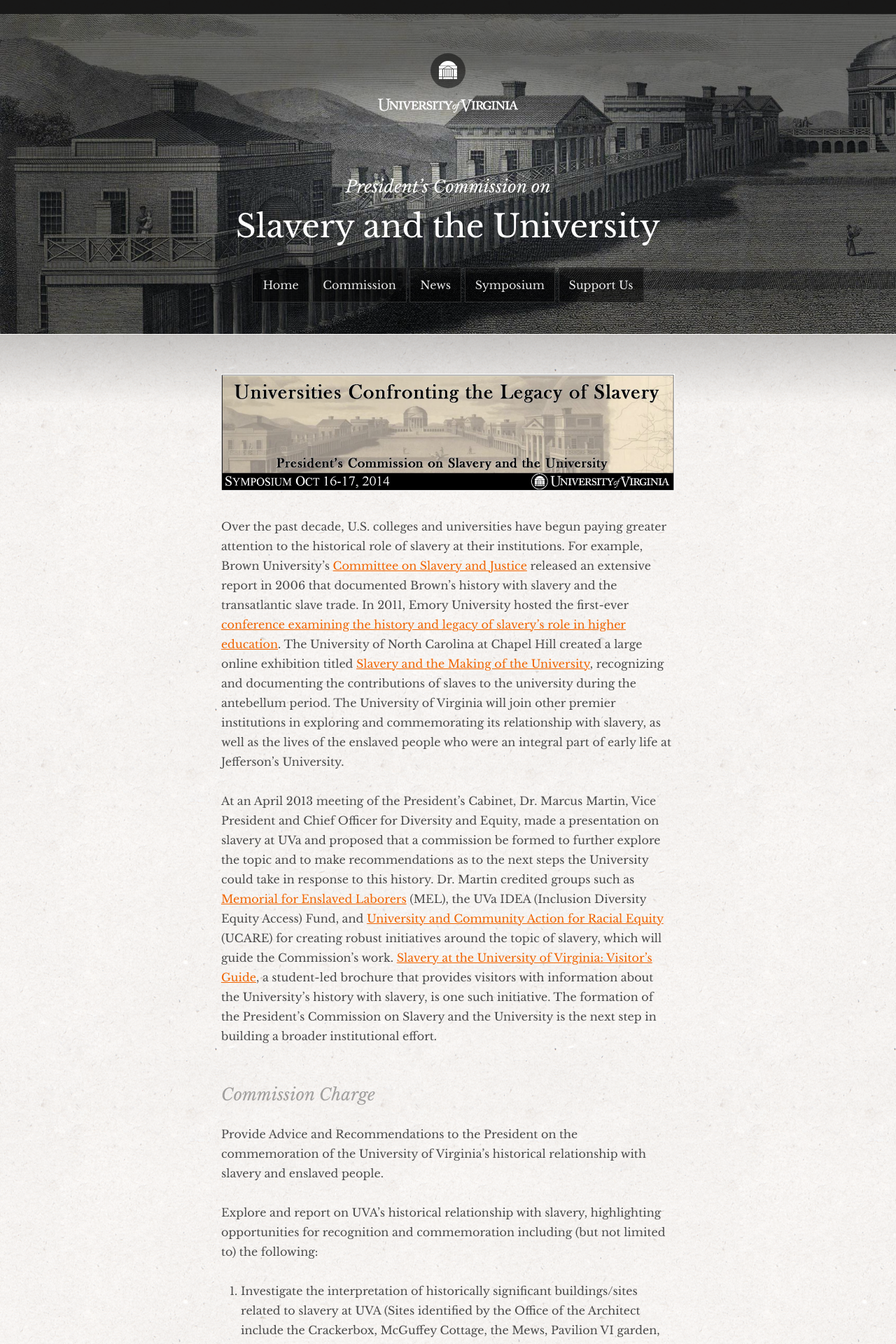
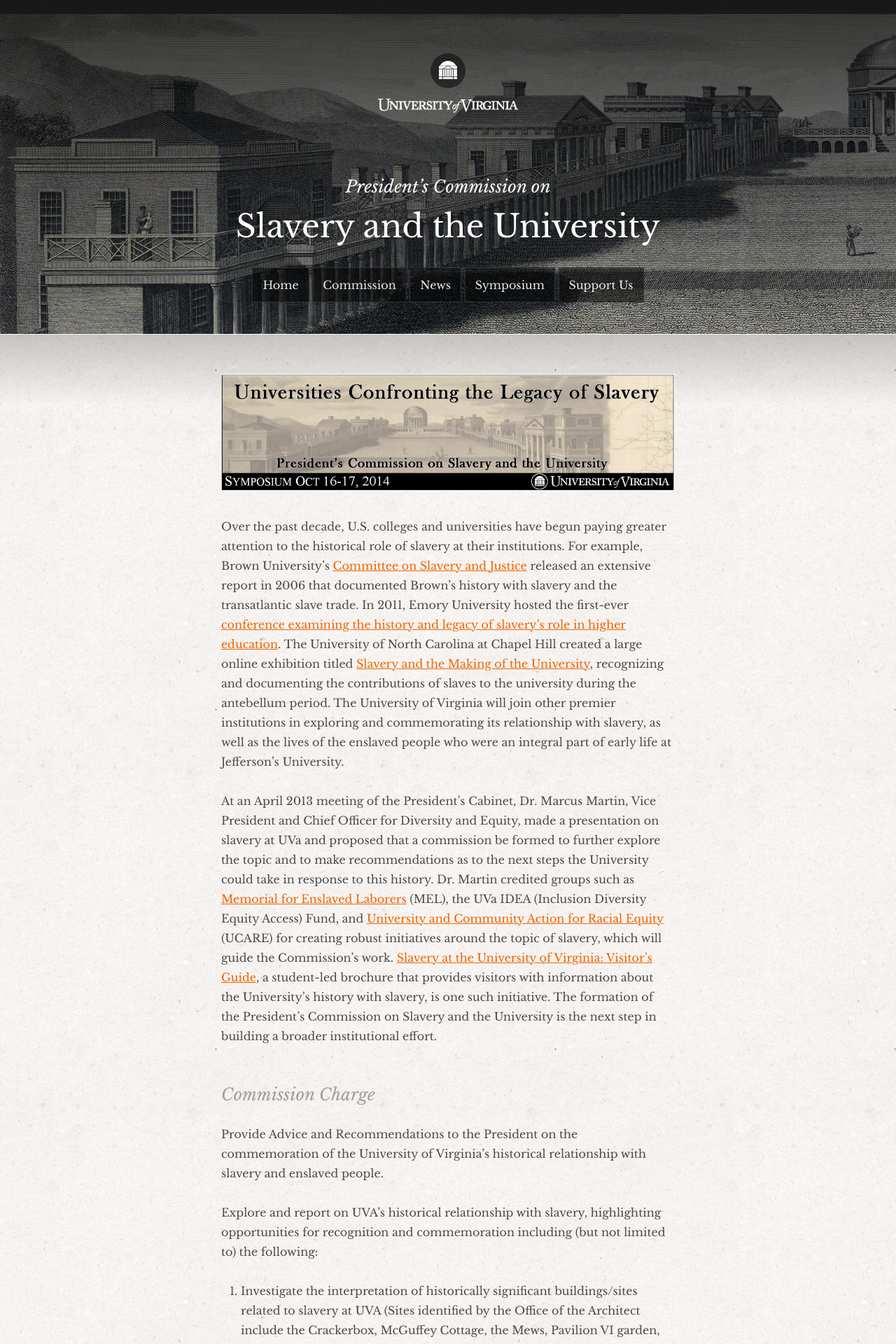
Before and after one commit to scholarslab/slavery, a Jekyll site: the page built from index.html, in a window 1280 px wide. Shown: the top 1920 px of the page at 70% size. Built offline with Jekyll 4.4.1, drawn with Linux system fonts in a browser that asks for light colours; some web fonts are replaced.

Commit message:
Let's try a linear gradient.

```diff
--- a/_sass/media/_screen.scss
+++ b/_sass/media/_screen.scss
@@ -281,11 +281,7 @@
 header[role=banner] {
     background-color: #333;
     @include background(
-        image-url('tanner-engraving.jpg') top left no-repeat
-    );
-
-    @include background(
-        radial-gradient(transparent, rgba(black, 0.55) 50%) top left no-repeat,
+        linear-gradient(top, rgba(black, .75), rgba(black, .25)) top left no-repeat,
         image-url('tanner-engraving.jpg') top left no-repeat
     );
     @include background-size('cover');
--- a/c/style.css
+++ b/c/style.css
@@ -718,12 +718,11 @@
 
   header[role=banner] {
     background-color: #333;
-    background: url('../i/tanner-engraving.jpg?1401723544') top left no-repeat;
-    background: -webkit-gradient(radial, 50% 50%, 0, 50% 50%, 50, color-stop(0%, transparent), color-stop(50%, rgba(0, 0, 0, 0.55))) top left no-repeat, url('../i/tanner-engraving.jpg?1401723544') top left no-repeat;
-    background: -webkit-radial-gradient(transparent, rgba(0, 0, 0, 0.55) 50%) top left no-repeat, url('../i/tanner-engraving.jpg?1401723544') top left no-repeat;
-    background: -moz-radial-gradient(transparent, rgba(0, 0, 0, 0.55) 50%) top left no-repeat, url('../i/tanner-engraving.jpg?1401723544') top left no-repeat;
-    background: -o-radial-gradient(transparent, rgba(0, 0, 0, 0.55) 50%) top left no-repeat, url('../i/tanner-engraving.jpg?1401723544') top left no-repeat;
-    background: radial-gradient(transparent, rgba(0, 0, 0, 0.55) 50%) top left no-repeat, url('../i/tanner-engraving.jpg?1401723544') top left no-repeat;
+    background: -webkit-gradient(linear, 50% 0%, 50% 100%, color-stop(0%, rgba(0, 0, 0, 0.75)), color-stop(100%, rgba(0, 0, 0, 0.25))) top left no-repeat, url('../i/tanner-engraving.jpg?1401723544') top left no-repeat;
+    background: -webkit-linear-gradient(top, rgba(0, 0, 0, 0.75), rgba(0, 0, 0, 0.25)) top left no-repeat, url('../i/tanner-engraving.jpg?1401723544') top left no-repeat;
+    background: -moz-linear-gradient(top, rgba(0, 0, 0, 0.75), rgba(0, 0, 0, 0.25)) top left no-repeat, url('../i/tanner-engraving.jpg?1401723544') top left no-repeat;
+    background: -o-linear-gradient(top, rgba(0, 0, 0, 0.75), rgba(0, 0, 0, 0.25)) top left no-repeat, url('../i/tanner-engraving.jpg?1401723544') top left no-repeat;
+    background: linear-gradient(top, rgba(0, 0, 0, 0.75), rgba(0, 0, 0, 0.25)) top left no-repeat, url('../i/tanner-engraving.jpg?1401723544') top left no-repeat;
     -webkit-background-size: cover;
     -moz-background-size: cover;
     -o-background-size: cover;
```
